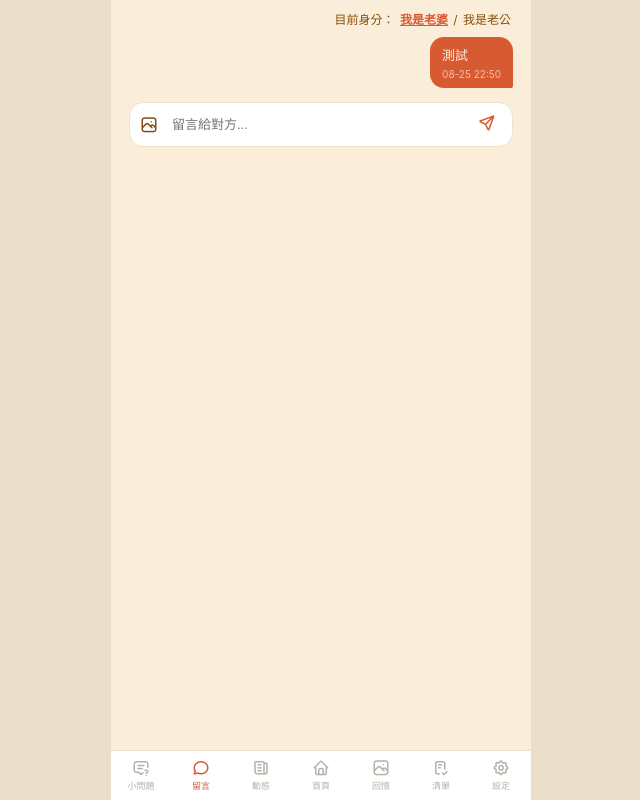
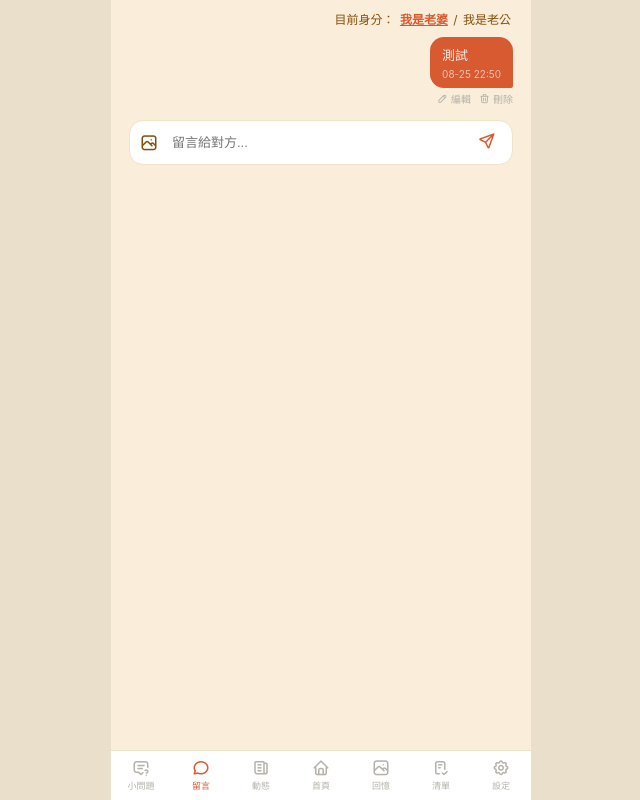
Before and after one commit to prince4013/couple, a Flask app: page /messages in a window 1280 px wide. Shown: the whole page, without its empty margins (319-959 px from the left). Run offline with Flask 3, Linux system fonts and the light colour scheme; data comes from the database, SQL or seed files in the repository; some libraries are stand-ins or nearby versions.

Commit message:
Add files via upload

```diff
--- a/app.py
+++ b/app.py
@@ -611,6 +611,8 @@ def messages():
             me = fetch_user(current_user_id())
             preview = text if text else "傳了一張照片"
             send_push_to_user(other_id(current_user_id()), f"{me['name']} 留言給你", preview, "/messages")
+            if image_filename:
+                flash("圖片已上傳")
         return redirect(url_for("messages"))
 
     db = get_db()
@@ -618,6 +620,23 @@ def messages():
     me = fetch_user(current_user_id())
     partner = fetch_user(other_id(current_user_id()))
     return render_template("messages.html", messages=msgs, me=me, partner=partner)
+
+
+@app.route("/messages/edit/<int:message_id>", methods=["POST"])
+def edit_message(message_id):
+    text = request.form.get("text", "").strip()
+    db = get_db()
+    run(db, "UPDATE messages SET text = ? WHERE id = ?", (text or None, message_id))
+    db.commit()
+    return redirect(url_for("messages"))
+
+
+@app.route("/messages/delete/<int:message_id>", methods=["POST"])
+def delete_message(message_id):
+    db = get_db()
+    run(db, "DELETE FROM messages WHERE id = ?", (message_id,))
+    db.commit()
+    return redirect(url_for("messages"))
 
 
 def allowed_file(filename):
--- a/static/style.css
+++ b/static/style.css
@@ -136,17 +136,38 @@ body {
 .gift-feed-item i { color: #D85A30; font-size: 16px; }
 .gift-time { margin-left: auto; color: #B4B2A9; }
 
-.message-thread { display: flex; flex-direction: column; gap: 8px; margin-bottom: 14px; }
+.message-thread { display: flex; flex-direction: column; gap: 10px; margin-bottom: 14px; }
 .msg-row { display: flex; }
 .msg-row.me { justify-content: flex-end; }
+.msg-bubble-wrap { display: flex; flex-direction: column; max-width: 75%; }
+.msg-row.me .msg-bubble-wrap { align-items: flex-end; }
+.msg-row.them .msg-bubble-wrap { align-items: flex-start; }
 .msg-bubble {
-  max-width: 75%; padding: 8px 12px; border-radius: 14px 14px 14px 2px;
+  padding: 8px 12px; border-radius: 14px 14px 14px 2px;
   background: #FAC775; color: #412402; font-size: 13px;
 }
 .msg-row.me .msg-bubble { background: #D85A30; color: #FAECE7; border-radius: 14px 14px 2px 14px; }
 .msg-bubble p { margin: 0; }
 .msg-image { width: 100%; border-radius: 10px; margin-bottom: 6px; display: block; }
 .msg-time { display: block; font-size: 10px; opacity: 0.7; margin-top: 4px; }
+
+.msg-actions { display: flex; gap: 8px; margin-top: 3px; }
+.msg-actions form { display: flex; }
+.msg-action-btn {
+  border: none; background: transparent; color: #B4B2A9; font-size: 10px;
+  display: flex; align-items: center; gap: 3px; padding: 0; cursor: pointer;
+}
+.msg-action-btn i { font-size: 11px; }
+
+.msg-edit-form { display: flex; gap: 6px; margin-top: 3px; width: 100%; }
+.msg-edit-form input {
+  flex: 1; min-width: 0; padding: 6px 8px; border-radius: 8px;
+  border: 1px solid #F0E3C8; font-size: 12px;
+}
+.msg-edit-form button {
+  border: none; background: #D85A30; color: #fff; border-radius: 8px;
+  padding: 0 10px; cursor: pointer; display: flex; align-items: center;
+}
 
 .message-input-bar {
   display: flex; align-items: center; gap: 8px;
--- a/templates/messages.html
+++ b/templates/messages.html
@@ -5,18 +5,58 @@
 <div class="message-thread">
   {% for m in messages %}
   <div class="msg-row {{ 'me' if m['sender_id'] == me_id else 'them' }}">
-    <div class="msg-bubble">
-      {% if m['image_filename'] %}
-      <img src="{{ url_for('static', filename='uploads/' ~ m['image_filename']) }}" class="msg-image">
-      {% endif %}
-      {% if m['text'] %}<p>{{ m['text'] }}</p>{% endif %}
-      <span class="msg-time">{{ m['created_at'][5:16] }}</span>
+    <div class="msg-bubble-wrap">
+      <div class="msg-bubble" id="msg-bubble-{{ m['id'] }}">
+        {% if m['image_filename'] %}
+        <img src="{{ url_for('static', filename='uploads/' ~ m['image_filename']) }}" class="msg-image">
+        {% endif %}
+        {% if m['text'] %}<p>{{ m['text'] }}</p>{% endif %}
+        <span class="msg-time">{{ m['created_at'][5:16] }}</span>
+      </div>
+
+      <form
+        id="msg-edit-form-{{ m['id'] }}"
+        action="{{ url_for('edit_message', message_id=m['id']) }}"
+        method="post"
+        class="msg-edit-form"
+        style="display:none;"
+      >
+        <input type="text" name="text" value="{{ m['text'] or '' }}" placeholder="編輯留言文字...">
+        <button type="submit"><i class="ti ti-check"></i></button>
+      </form>
+
+      <div class="msg-actions">
+        <button type="button" class="msg-action-btn" onclick="toggleMsgEdit({{ m['id'] }})">
+          <i class="ti ti-pencil"></i> 編輯
+        </button>
+        <form
+          action="{{ url_for('delete_message', message_id=m['id']) }}"
+          method="post"
+          onsubmit="return confirm('確定要刪除這則留言嗎？');"
+        >
+          <button type="submit" class="msg-action-btn"><i class="ti ti-trash"></i> 刪除</button>
+        </form>
+      </div>
     </div>
   </div>
   {% else %}
   <p class="empty-hint">還沒有留言，跟對方說句話吧</p>
   {% endfor %}
 </div>
+
+<script>
+function toggleMsgEdit(id) {
+  const bubble = document.getElementById('msg-bubble-' + id);
+  const form = document.getElementById('msg-edit-form-' + id);
+  if (form.style.display === 'none') {
+    form.style.display = 'flex';
+    bubble.style.display = 'none';
+  } else {
+    form.style.display = 'none';
+    bubble.style.display = 'block';
+  }
+}
+</script>
 
 <form action="{{ url_for('messages') }}" method="post" enctype="multipart/form-data" class="message-input-bar">
   <label class="upload-btn">
```
Also changed, not shown: templates/home.html (+13 -13 lines).
